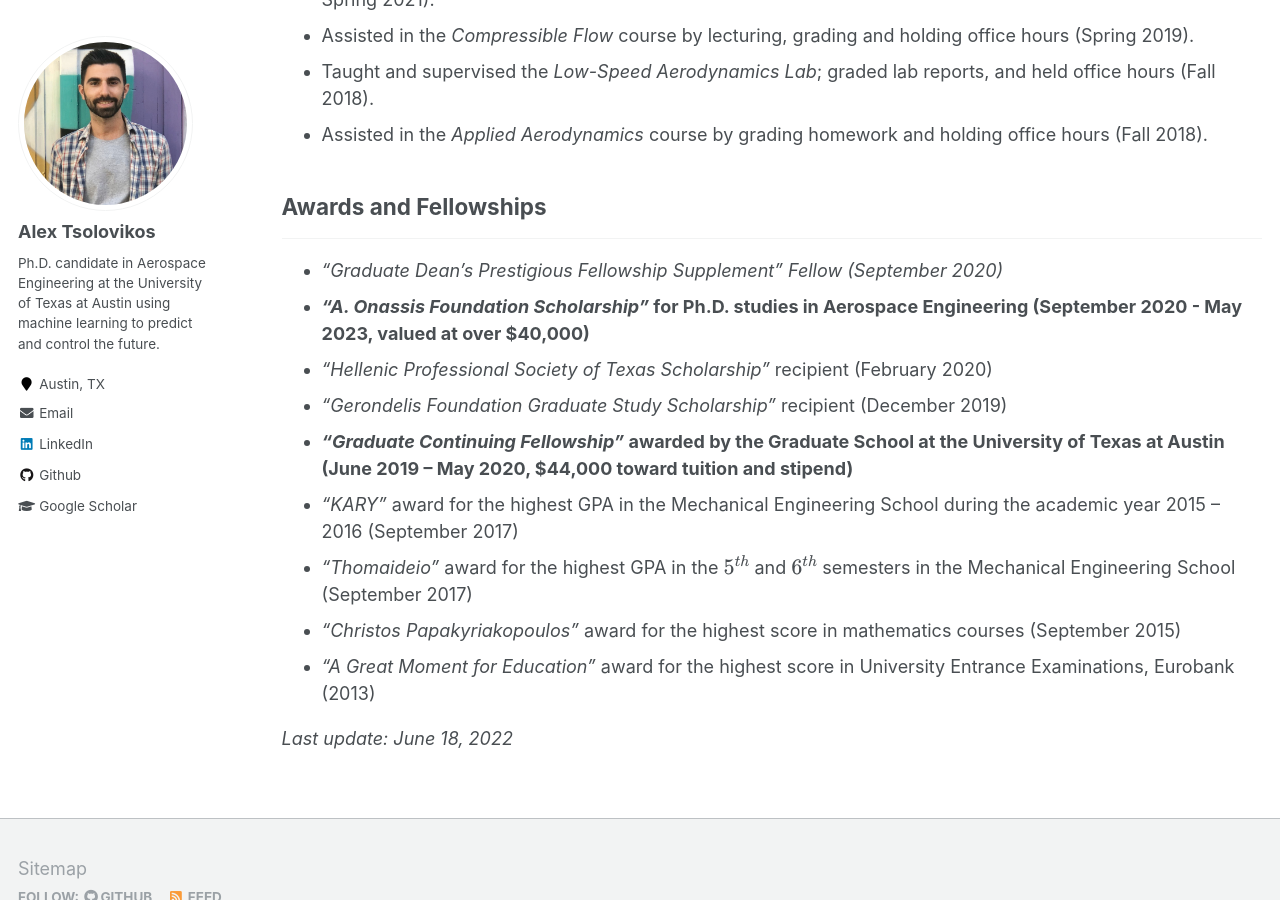
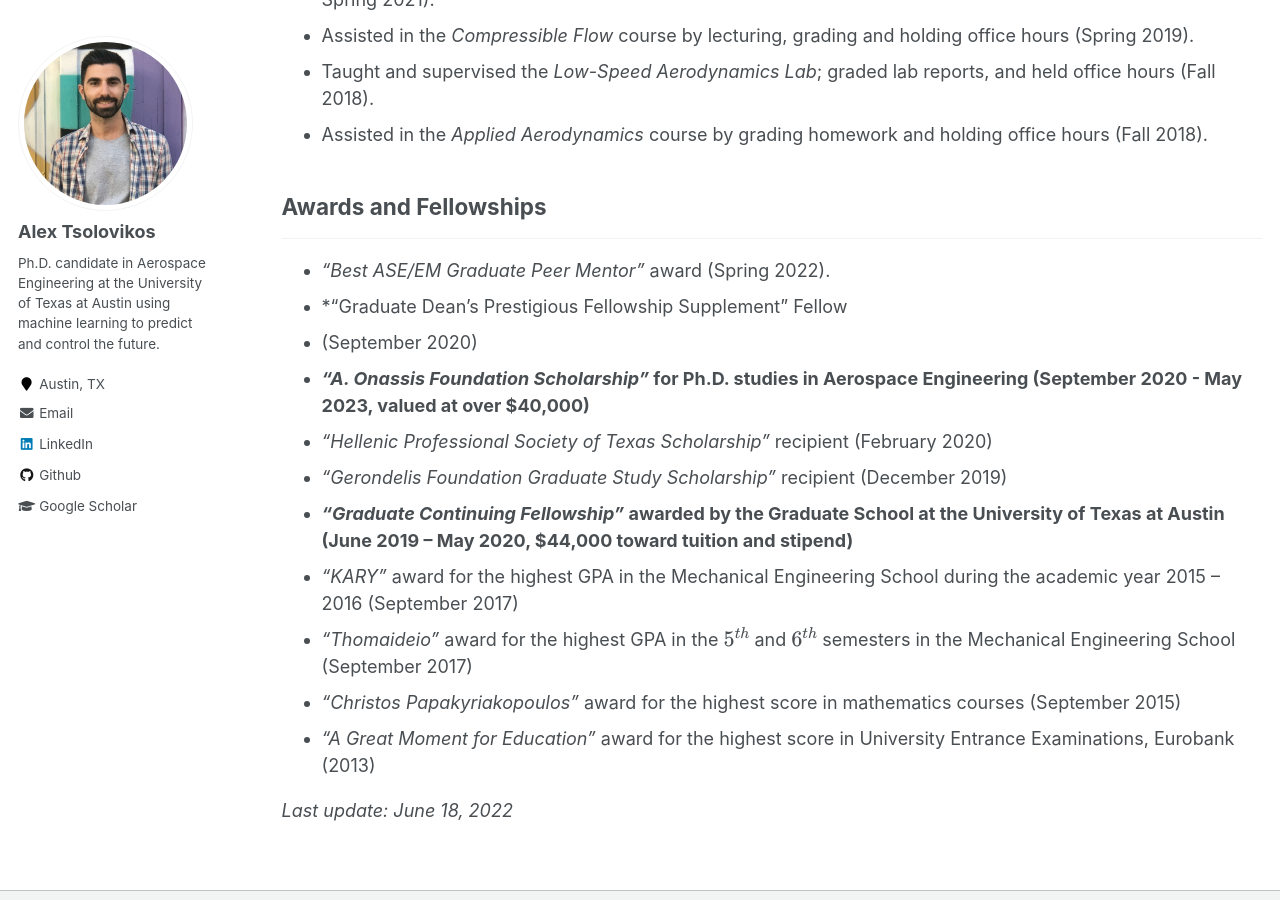
Before and after one commit to alextsolovikos/alextsolovikos.github.io, a Jekyll site: the page built from _pages/cv.md, in a window 1280 px wide and 900 px high, scrolled down 3924 px. Built offline with Jekyll 4.4.1, drawn with Linux system fonts in a browser that asks for light colours; formulas are drawn with MathJax 3.

Commit message:
Update cv.md

```diff
--- a/_pages/cv.md
+++ b/_pages/cv.md
@@ -194,8 +194,9 @@ Some of the topics that I have worked on include stochastic optimal control, hig
 ------------------------------------------------------------------------
 ***
 
+-  *"Best ASE/EM Graduate Peer Mentor"* award (Spring 2022).
 -   *"Graduate Dean's Prestigious Fellowship Supplement" Fellow
-    (September 2020)*
+   * (September 2020)
 -   ***"A. Onassis Foundation Scholarship"* for Ph.D. studies in
     Aerospace Engineering (September 2020 - May 2023, valued at over
     \$40,000)**
```
